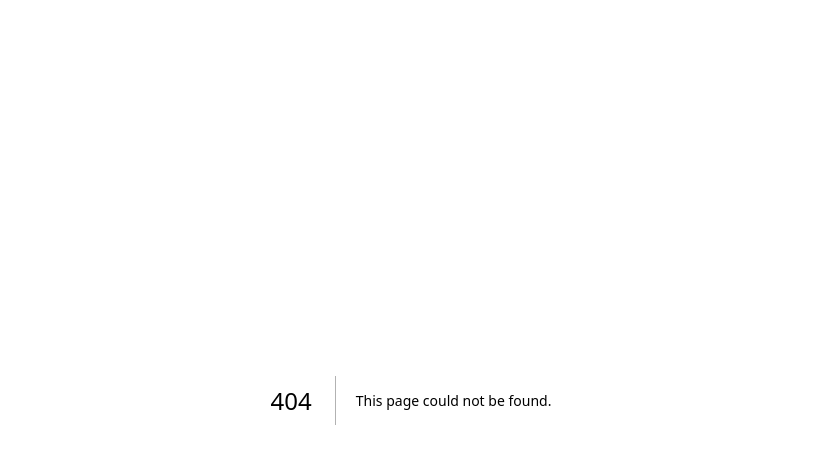
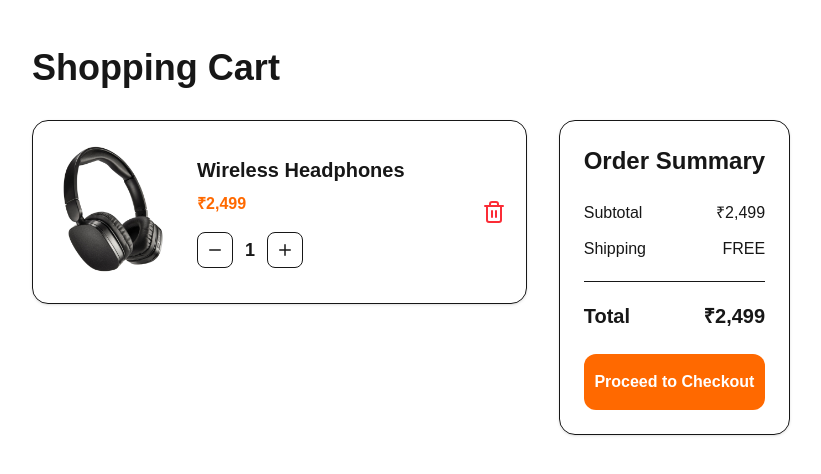
Before and after one commit to Sunil2505/Kotoze, a Next.js app: page /cart in a window 1280 px wide. Before the commit this address had no page. Shown: the top 474 px of the page, without its empty margins (229-1050 px from the left). Built offline with nearby package versions, Linux system fonts and the light colour scheme.

Commit message:
Create shopping cart page

```diff
--- /dev/null
+++ b/src/app/cart/page.tsx
@@ -0,0 +1,82 @@
+import Image from "next/image";
+import { Minus, Plus, Trash2 } from "lucide-react";
+
+export default function CartPage() {
+  return (
+    <main className="mx-auto max-w-7xl px-6 py-12">
+      <h1 className="mb-8 text-4xl font-bold">Shopping Cart</h1>
+
+      <div className="grid gap-8 lg:grid-cols-3">
+        {/* Cart Items */}
+        <div className="lg:col-span-2 space-y-6">
+
+          <div className="flex items-center gap-6 rounded-2xl border p-5 shadow-sm">
+            <Image
+              src="/images/products/headphones.jpg"
+              alt="Headphones"
+              width={120}
+              height={120}
+              className="rounded-xl"
+            />
+
+            <div className="flex-1">
+              <h2 className="text-xl font-semibold">
+                Wireless Headphones
+              </h2>
+
+              <p className="mt-2 text-orange-500 font-bold">
+                ₹2,499
+              </p>
+
+              <div className="mt-4 flex items-center gap-3">
+                <button className="rounded-lg border p-2">
+                  <Minus size={18} />
+                </button>
+
+                <span className="text-lg font-semibold">1</span>
+
+                <button className="rounded-lg border p-2">
+                  <Plus size={18} />
+                </button>
+              </div>
+            </div>
+
+            <button className="text-red-500 hover:text-red-700">
+              <Trash2 />
+            </button>
+
+          </div>
+
+        </div>
+
+        {/* Order Summary */}
+        <div className="rounded-2xl border p-6 shadow-sm h-fit">
+          <h2 className="mb-6 text-2xl font-bold">
+            Order Summary
+          </h2>
+
+          <div className="flex justify-between">
+            <span>Subtotal</span>
+            <span>₹2,499</span>
+          </div>
+
+          <div className="mt-3 flex justify-between">
+            <span>Shipping</span>
+            <span>FREE</span>
+          </div>
+
+          <hr className="my-5" />
+
+          <div className="flex justify-between text-xl font-bold">
+            <span>Total</span>
+            <span>₹2,499</span>
+          </div>
+
+          <button className="mt-6 w-full rounded-xl bg-orange-500 py-4 font-semibold text-white transition hover:bg-orange-600">
+            Proceed to Checkout
+          </button>
+        </div>
+      </div>
+    </main>
+  );
+}
--- /dev/null
+++ b/src/app/id/page.tsx
@@ -0,0 +1,68 @@
+import Image from "next/image";
+import { Star, Heart, ShoppingCart } from "lucide-react";
+
+export default function ProductDetails() {
+  return (
+    <main className="mx-auto max-w-7xl px-6 py-12">
+      <div className="grid gap-12 lg:grid-cols-2">
+
+        {/* Product Image */}
+        <div className="rounded-2xl border bg-white p-8 shadow-sm">
+          <Image
+            src="/images/products/headphones.jpg"
+            alt="Wireless Headphones"
+            width={500}
+            height={500}
+            className="mx-auto h-auto w-full object-contain"
+          />
+        </div>
+
+        {/* Product Info */}
+        <div>
+          <h1 className="text-4xl font-bold">
+            Wireless Headphones
+          </h1>
+
+          <div className="mt-4 flex items-center gap-2">
+            {[...Array(5)].map((_, index) => (
+              <Star
+                key={index}
+                size={18}
+                className="fill-yellow-400 text-yellow-400"
+              />
+            ))}
+
+            <span className="text-gray-500">(124 Reviews)</span>
+          </div>
+
+          <div className="mt-6 flex items-center gap-4">
+            <span className="text-4xl font-bold text-orange-500">
+              ₹2,499
+            </span>
+
+            <span className="text-xl text-gray-400 line-through">
+              ₹3,199
+            </span>
+          </div>
+
+          <p className="mt-6 text-gray-600">
+            Premium wireless headphones with crystal-clear sound,
+            active noise cancellation and 30-hour battery life.
+          </p>
+
+          <div className="mt-8 flex gap-4">
+            <button className="flex items-center gap-2 rounded-xl bg-orange-500 px-8 py-4 font-semibold text-white hover:bg-orange-600">
+              <ShoppingCart size={20} />
+              Add to Cart
+            </button>
+
+            <button className="rounded-xl border border-gray-300 p-4 hover:border-orange-500">
+              <Heart />
+            </button>
+          </div>
+        </div>
+
+      </div>
+    </main>
+  );
+}
--- /dev/null
+++ b/src/data/products.ts
@@ -0,0 +1,49 @@
+export type Product = {
+  id: number;
+  name: string;
+  price: string;
+  oldPrice: string;
+  image: string;
+  rating: number;
+  reviews: number;
+  discount: string;
+  category: string;
+  brand: string;
+  featured: boolean;
+  trending: boolean;
+  flashSale: boolean;
+};
+
+const products: Product[] = [
+  {
+    id: 1,
+    name: "Wireless Headphones",
+    price: "₹2,499",
+    oldPrice: "₹3,199",
+    image: "/images/products/headphones.jpg",
+    rating: 5,
+    reviews: 124,
+    discount: "20% OFF",
+    category: "Electronics",
+    brand: "Sony",
+    featured: true,
+    trending: true,
+    flashSale: false,
+  },
+  {
+    id: 2,
+    name: "Smart Watch",
+    price: "₹3,299",
+    oldPrice: "₹4,199",
+    image: "/images/products/watch.jpg",
+    rating: 4,
+    reviews: 89,
+    discount: "15% OFF",
+    category: "Electronics",
+    brand: "Samsung",
+    featured: true,
+    trending: false,
+    flashSale: true,
+  },
+];
+export default products;
```
